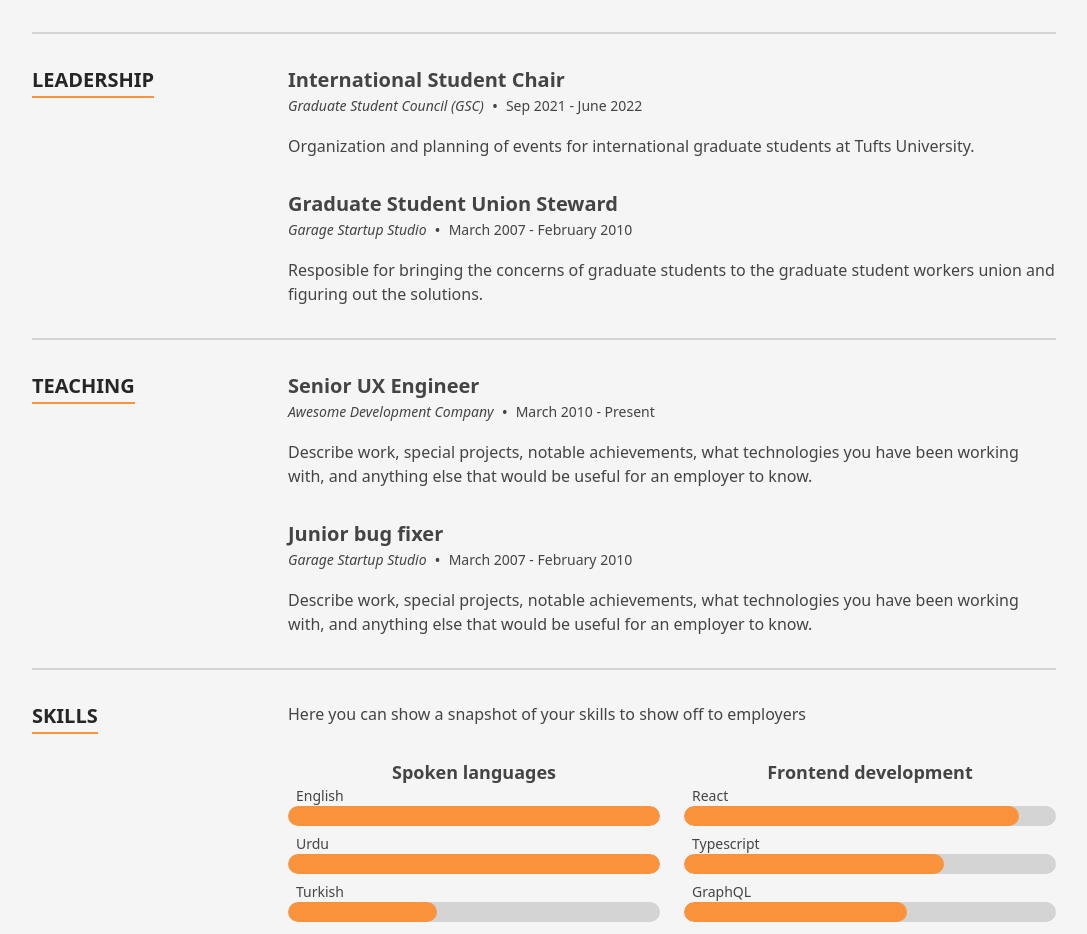
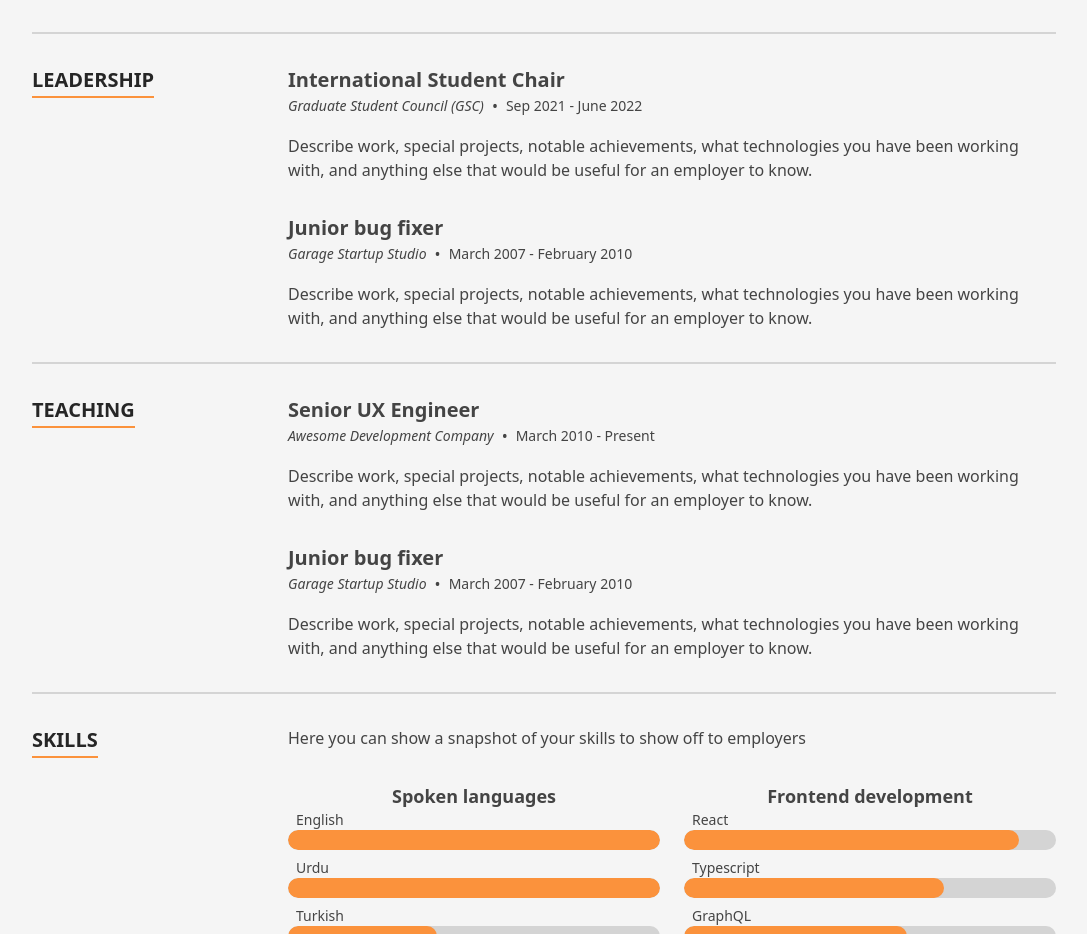
Before and after one commit to zaidikumail/kumailzaidi, a Next.js app: page / in a window 1280 px wide. Shown: the part 1544-2478 px from the top of the page, without its empty margins (96-1183 px from the left). Built offline with nearby package versions, Linux system fonts and the light colour scheme.

Commit message:
Revert "Update data.tsx"
This reverts commit d6a128e42996ee7fb4c344b44cb957a5046caabd.

```diff
--- a/src/data/data.tsx
+++ b/src/data/data.tsx
@@ -280,17 +280,19 @@ export const leadership: TimelineItem[] = [
     title: 'International Student Chair',
     content: (
       <p>
-        Organization and planning of events for international graduate students at Tufts University.
+        Describe work, special projects, notable achievements, what technologies you have been working with, and
+        anything else that would be useful for an employer to know.
       </p>
     ),
   },
   {
     date: 'March 2007 - February 2010',
     location: 'Garage Startup Studio',
-    title: 'Graduate Student Union Steward',
+    title: 'Junior bug fixer',
     content: (
       <p>
-        Resposible for bringing the concerns of graduate students to the graduate student workers union and figuring out the solutions.
+        Describe work, special projects, notable achievements, what technologies you have been working with, and
+        anything else that would be useful for an employer to know.
       </p>
     ),
   },
```
